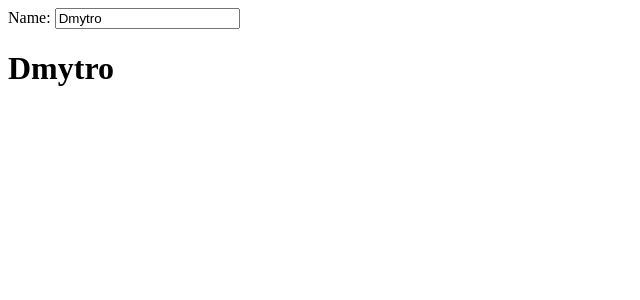
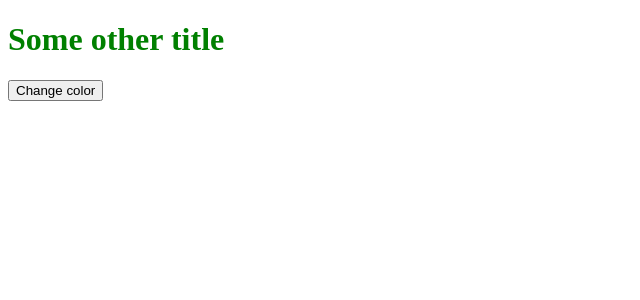
Before and after one commit to dzarezenko/beetroot_lesson_41-vue_basics, a Vue app: page / in a window 1280 px wide. Shown: the top 300 px of the page, without its empty margins (0-640 px from the left). Built offline with nearby package versions, Linux system fonts and the light colour scheme.

Commit message:
Components properties

```diff
--- a/src/App.vue
+++ b/src/App.vue
@@ -18,7 +18,10 @@
 
     <!--kb-event /-->
 
-    <twb />
+    <!--twb /-->
+
+    <SimpleHeader title="Some other title" :color="color" />
+    <button @click="changeColor">Change color</button>
   </div>
 
 </template>
@@ -27,6 +30,7 @@
 import Counter from "@/components/Counter";
 import KeyboardEvents from "@/components/KeyboardEvents";
 import TwoWayBinding from "@/components/TwoWayBinding";
+import SimpleHeader from "@/components/SimpleHeader";
 
 export default {
   name: 'app',
@@ -34,12 +38,15 @@ export default {
     'counter': Counter,
     'kb-event': KeyboardEvents,
     'twb': TwoWayBinding,
+    SimpleHeader,
   },
   data() {
     return {
       title: "Some title",
       url: "https://google.com",
       link: "<a href=\"https://google.com\">Google</a>",
+
+      color: "green",
     }
   },
   methods: {
@@ -48,6 +55,13 @@ export default {
 
       return this.title;
     },
+    changeColor() {
+      let r = Math.floor(Math.random() * 255).toString(16),
+          g = Math.floor(Math.random() * 255).toString(16),
+          b = Math.floor(Math.random() * 255).toString(16);
+
+      this.color = `#${r}${g}${b}`;
+    },
   },
 }
 </script>
--- /dev/null
+++ b/src/components/SimpleHeader.vue
@@ -0,0 +1,19 @@
+<template>
+  <h1 :style="`color: ${color}`">{{ title }}</h1>
+</template>
+
+<script>
+export default {
+  name: "SimpleHeader",
+  props: {
+    title: {
+      type: String,
+      default: "Some default title",
+    },
+    color: {
+      type: String,
+      default: "#ff0000",
+    },
+  },
+}
+</script>
```
